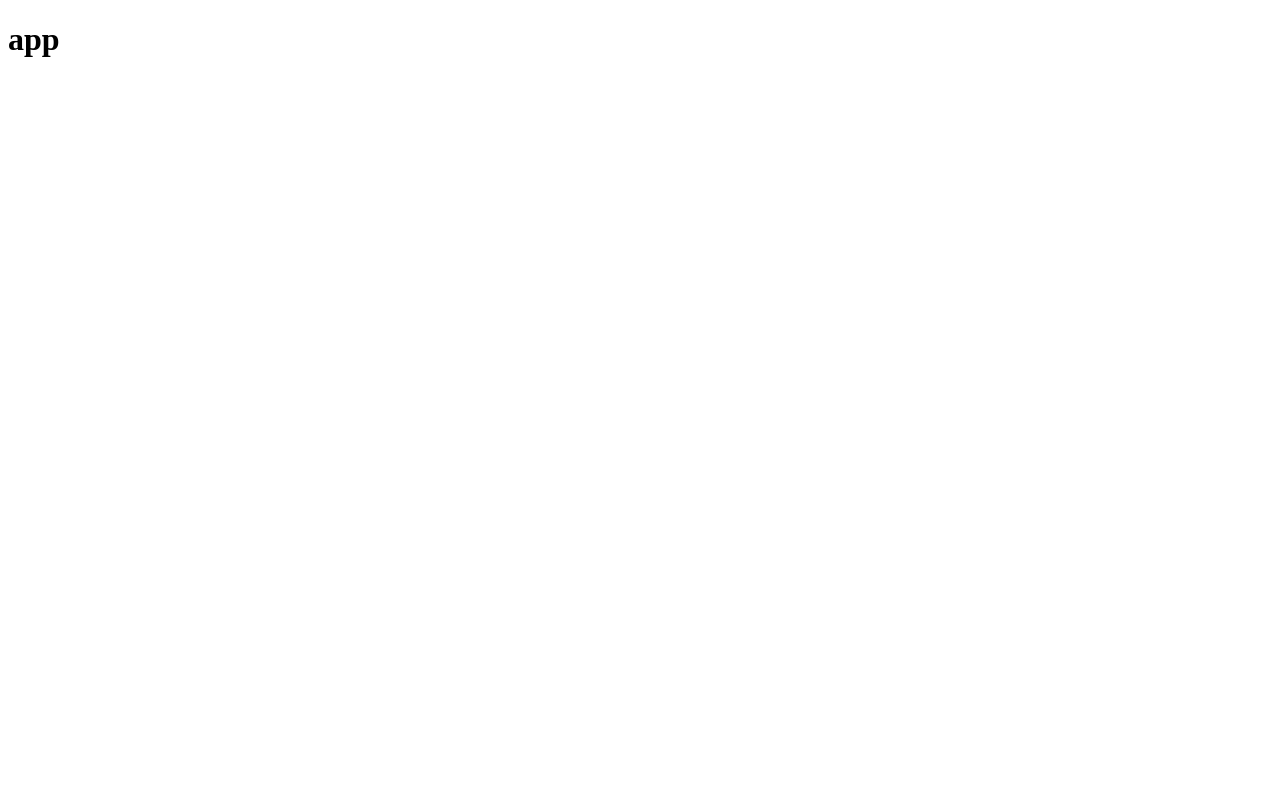
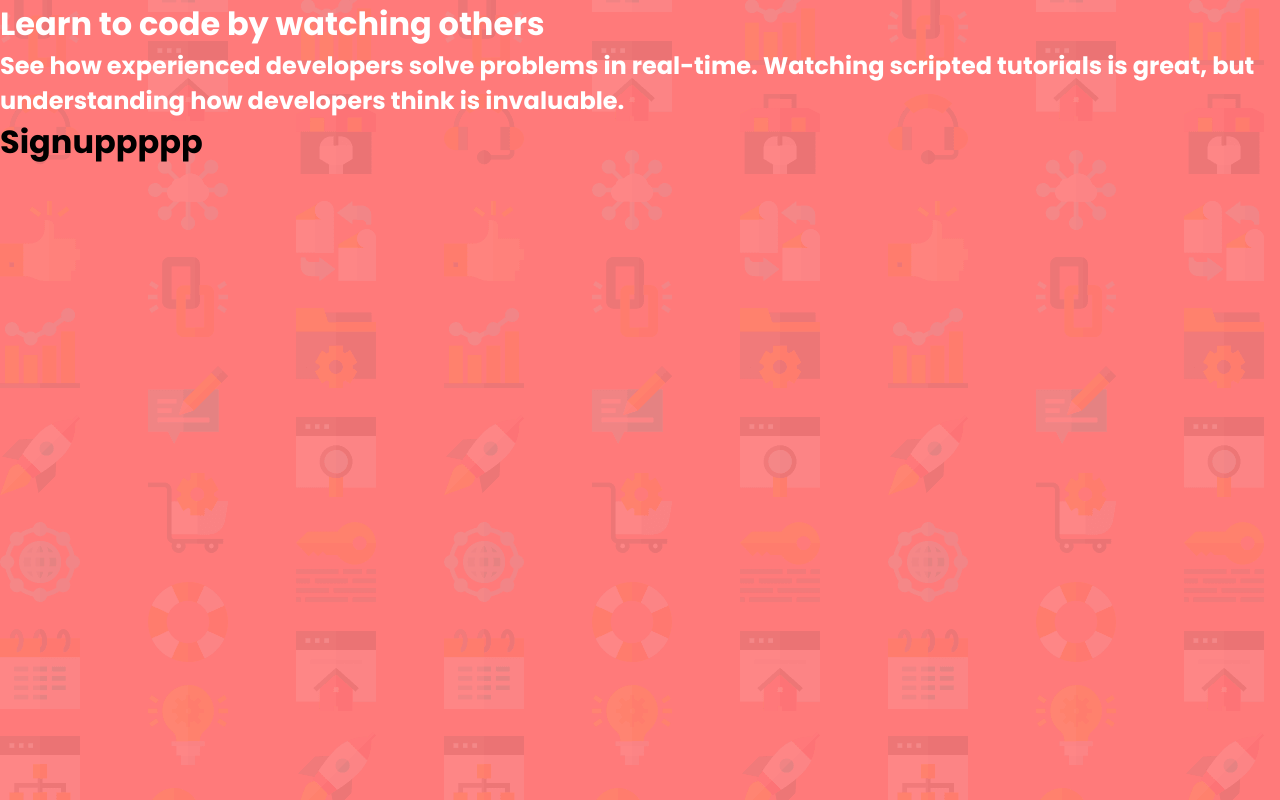
Before and after one commit to Robalexg/signup, a React (Create React App) app: page / in a window 1280 px wide. Built offline with nearby package versions, Linux system fonts and the light colour scheme.

Commit message:
added components and more setup

```diff
--- a/public/index.html
+++ b/public/index.html
@@ -7,6 +7,9 @@
       name="description"
       content="Web site created using create-react-app"
     />
+    <link rel="preconnect" href="https://fonts.googleapis.com">
+    <link rel="preconnect" href="https://fonts.gstatic.com" crossorigin>
+    <link href="https://fonts.googleapis.com/css2?family=Poppins:wght@400;500;600;700&display=swap" rel="stylesheet">
 
     <title>React App</title>
   </head>
--- /dev/null
+++ b/src/App.css
@@ -0,0 +1,11 @@
+*{
+    box-sizing: border-box;
+    margin: 0;
+    padding: 0;
+}
+
+body{
+    font-family: 'Poppins', sans-serif;
+    background-image: url('../public/images/bg-desktop.png');
+    background-color: hsl(0, 100%, 74%);
+}
--- a/src/App.js
+++ b/src/App.js
@@ -1,8 +1,13 @@
-
+import './app.css'
+import Header from './components/Header/Header'
+import Signup from './components/Signup/Signup'
 
 const App = () => {
     return (
-        <h1>app</h1>
+        <div className='app--container' >
+            <Header/>
+            <Signup/>
+        </div>
     )
 }
 
--- /dev/null
+++ b/src/components/Header/Header.css
@@ -0,0 +1,3 @@
+.header--container{
+    color: white;
+}
--- /dev/null
+++ b/src/components/Header/Header.js
@@ -0,0 +1,16 @@
+import './Header.css'
+
+const Header = () => {
+    return (
+        <header className='header--container'>
+            <h1 className='header--mainText' >Learn to code by watching others</h1>
+            <h2 className='header--subText' >
+                See how experienced developers solve
+                problems in real-time. Watching scripted tutorials is great, but understanding
+                how developers think is invaluable.
+            </h2>
+        </header>
+    )
+}
+
+export default Header
--- /dev/null
+++ b/src/components/Signup/Signup.css
@@ -0,0 +1,3 @@
+.header--container{
+    color: white;
+}
--- /dev/null
+++ b/src/components/Signup/Signup.js
@@ -0,0 +1,11 @@
+import './Signup.css'
+
+const Signup = () => {
+    return (
+        <header className='signup--container'>
+            <h1>Signuppppp</h1>
+        </header>
+    )
+}
+
+export default Signup
```
Also changed, not shown: 1 other file (tests, documents, lock files or other folders).
